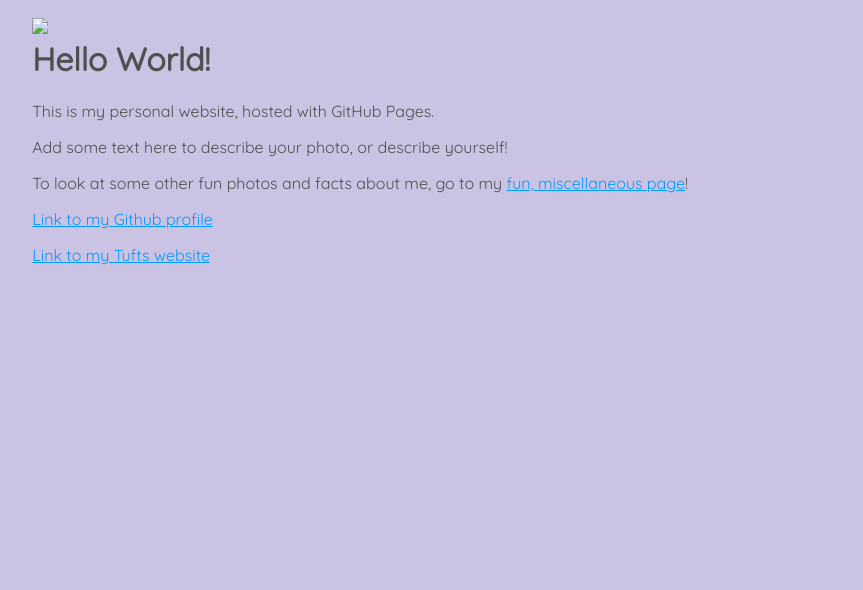
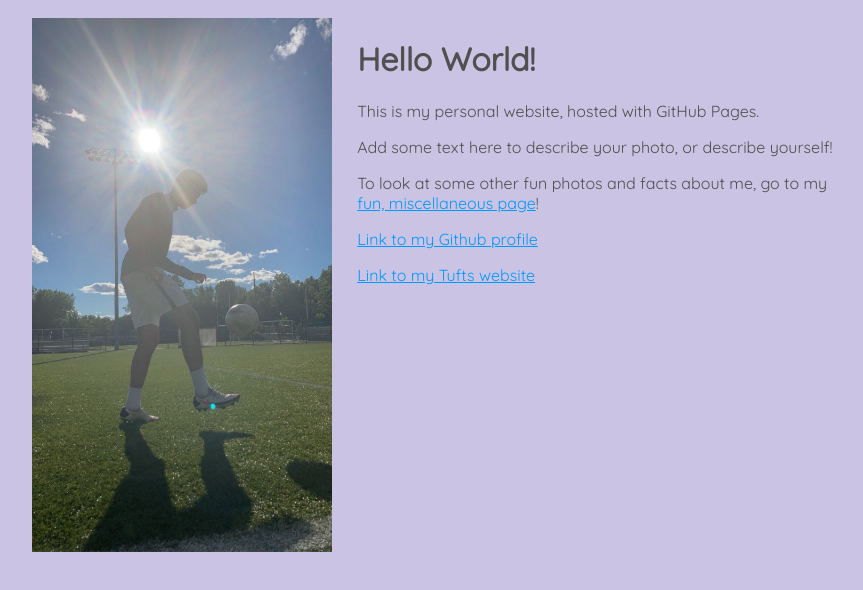
Before and after one commit to RedaB2/redab2.github.io, a plain HTML site: page index.html in a window 1280 px wide. Shown: the whole page, without its empty margins (197-1060 px from the left). Drawn offline with Linux system fonts and the light colour scheme.

Commit message:
Update index.html

```diff
--- a/index.html
+++ b/index.html
@@ -13,7 +13,7 @@
   </head>
 <body>
   <div class="center">
-    <img src="IMG.jpg" style="float: left; max-width: 300px; max-height: auto; margin-right:25px; object-fit: scale-down;">
+    <img src="IMG_2063.jpg" style="float: left; max-width: 300px; max-height: auto; margin-right:25px; object-fit: scale-down;">
     <!-- The <h1> tag will make the text larger on the screen -->
     <h1>Hello World!</h1>
     <!-- The <p> tag starts a new paragraph (a new line!) -->
```
